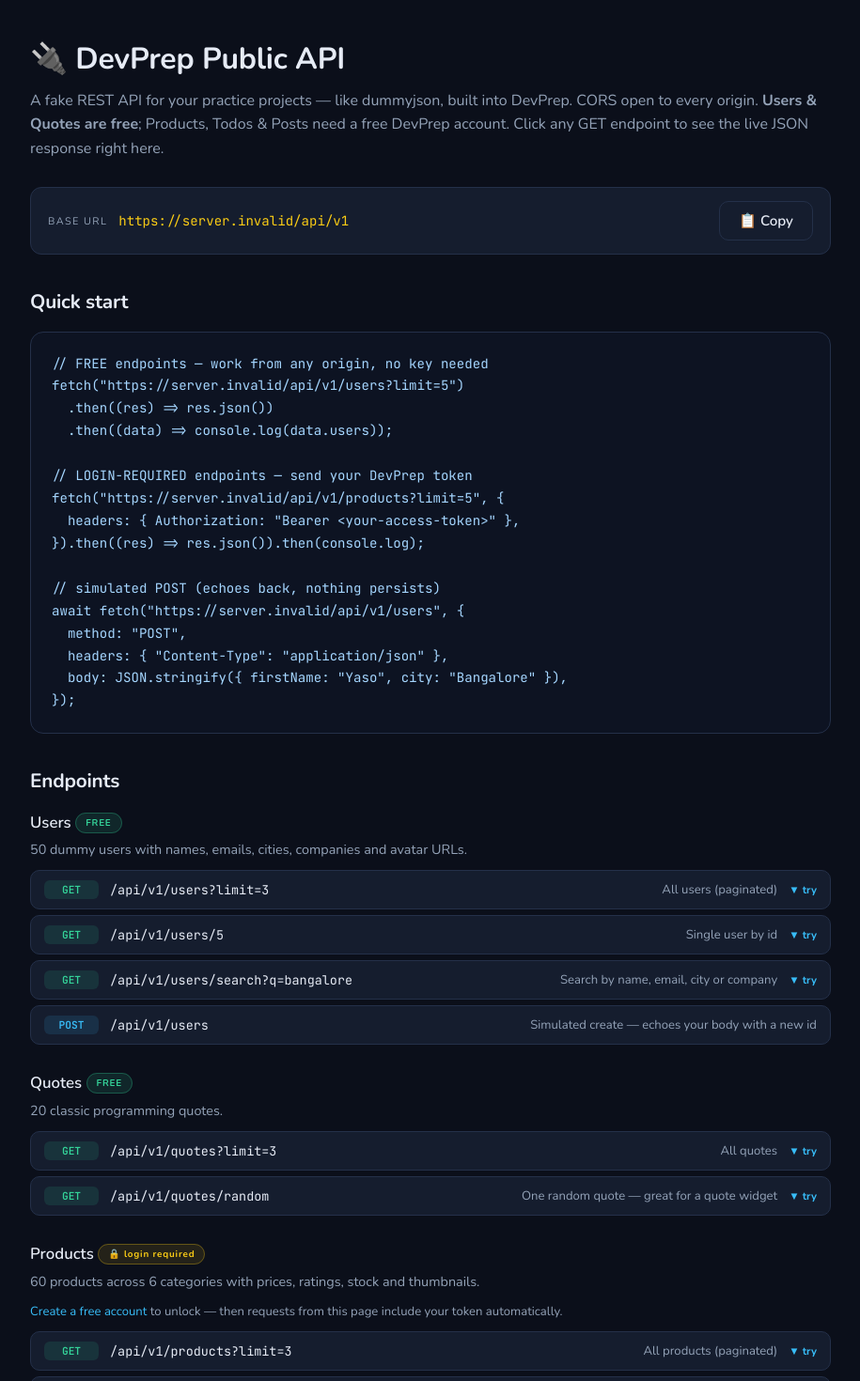
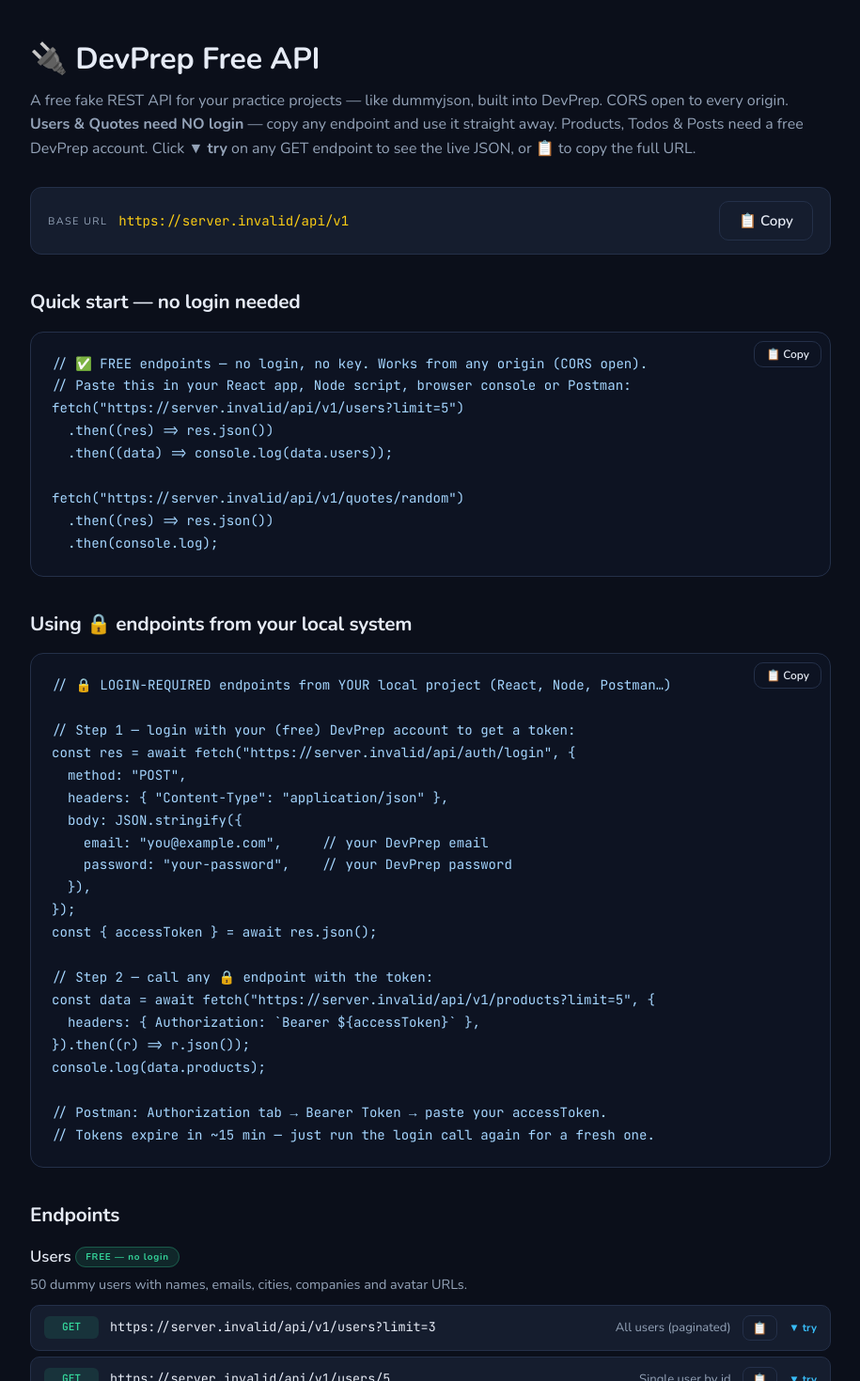
Before and after one commit to Yasowant/prepjs-client, a React (Vite) app: page /api in a window 1280 px wide. Shown: the part 80-1550 px from the top of the page at 94% size, without its empty margins (182-1097 px from the left). Built offline with nearby package versions, Linux system fonts and the light colour scheme; no server answers.

Commit message:
updated code

```diff
--- a/src/components/Navbar.jsx
+++ b/src/components/Navbar.jsx
@@ -18,6 +18,7 @@ export default function Navbar() {
         <NavLink to="/playground">Playground</NavLink>
         <NavLink to="/react-lab">React Lab</NavLink>
         <NavLink to="/visualizer">Visualizer</NavLink>
+        <NavLink to="/api">Free API</NavLink>
         {user && <NavLink to="/quiz">Quiz</NavLink>}
         {user && <NavLink to="/chat">AI Coach</NavLink>}
         {user && <NavLink to="/dashboard">Dashboard</NavLink>}
--- a/src/pages/ApiDocs.jsx
+++ b/src/pages/ApiDocs.jsx
@@ -2,7 +2,8 @@ import { useState } from "react";
 import { Link } from "react-router-dom";
 import { useAuth } from "../context/AuthContext.jsx";
 
-const BASE = `${import.meta.env.VITE_API_URL || window.location.origin}/api/v1`;
+const ORIGIN = import.meta.env.VITE_API_URL || window.location.origin;
+const BASE = `${ORIGIN}/api/v1`;
 
 const SECTIONS = [
   {
@@ -59,28 +60,52 @@ const SECTIONS = [
   },
 ];
 
-const EXAMPLE = `// FREE endpoints — work from any origin, no key needed
+const FREE_EXAMPLE = `// ✅ FREE endpoints — no login, no key. Works from any origin (CORS open).
+// Paste this in your React app, Node script, browser console or Postman:
 fetch("${BASE}/users?limit=5")
   .then((res) => res.json())
   .then((data) => console.log(data.users));
 
-// LOGIN-REQUIRED endpoints — send your DevPrep token
-fetch("${BASE}/products?limit=5", {
-  headers: { Authorization: "Bearer <your-access-token>" },
-}).then((res) => res.json()).then(console.log);
+fetch("${BASE}/quotes/random")
+  .then((res) => res.json())
+  .then(console.log);`;
 
-// simulated POST (echoes back, nothing persists)
-await fetch("${BASE}/users", {
+const LOGIN_EXAMPLE = `// 🔒 LOGIN-REQUIRED endpoints from YOUR local project (React, Node, Postman…)
+
+// Step 1 — login with your (free) DevPrep account to get a token:
+const res = await fetch("${ORIGIN}/api/auth/login", {
   method: "POST",
   headers: { "Content-Type": "application/json" },
-  body: JSON.stringify({ firstName: "Yaso", city: "Bangalore" }),
-});`;
+  body: JSON.stringify({
+    email: "you@example.com",     // your DevPrep email
+    password: "your-password",    // your DevPrep password
+  }),
+});
+const { accessToken } = await res.json();
+
+// Step 2 — call any 🔒 endpoint with the token:
+const data = await fetch("${BASE}/products?limit=5", {
+  headers: { Authorization: \`Bearer \${accessToken}\` },
+}).then((r) => r.json());
+console.log(data.products);
+
+// Postman: Authorization tab → Bearer Token → paste your accessToken.
+// Tokens expire in ~15 min — just run the login call again for a fresh one.`;
 
 export default function ApiDocs() {
   const { user } = useAuth();
   const [openPath, setOpenPath] = useState(null);
   const [responses, setResponses] = useState({}); // path -> { loading, text, status }
-  const [copied, setCopied] = useState(false);
+  const [copiedKey, setCopiedKey] = useState(null);
+
+  const token = typeof localStorage !== "undefined" ? localStorage.getItem("accessToken") : null;
+
+  function copy(text, key) {
+    navigator.clipboard?.writeText(text).then(() => {
+      setCopiedKey(key);
+      setTimeout(() => setCopiedKey(null), 1500);
+    });
+  }
 
   async function tryEndpoint(path, locked) {
     if (openPath === path) return setOpenPath(null); // toggle closed
@@ -90,8 +115,8 @@ export default function ApiDocs() {
     setResponses((r) => ({ ...r, [path]: { loading: true } }));
     try {
       const headers = {};
-      const token = localStorage.getItem("accessToken");
-      if (locked && token) headers.Authorization = `Bearer ${token}`;
+      const freshToken = localStorage.getItem("accessToken");
+      if (locked && freshToken) headers.Authorization = `Bearer ${freshToken}`;
 
       const res = await fetch(`${BASE}${path}`, { headers });
       const data = await res.json().catch(() => ({}));
@@ -111,35 +136,67 @@ export default function ApiDocs() {
     }
   }
 
-  function copyBase() {
-    navigator.clipboard?.writeText(BASE).then(() => {
-      setCopied(true);
-      setTimeout(() => setCopied(false), 1500);
-    });
-  }
-
   return (
     <div className="page apidocs-page">
-      <h1>🔌 DevPrep Public API</h1>
+      <h1>🔌 DevPrep Free API</h1>
       <p className="page-sub">
-        A fake REST API for your practice projects — like dummyjson, built into DevPrep.
-        CORS open to every origin. <strong>Users & Quotes are free</strong>; Products,
-        Todos & Posts need a free DevPrep account. Click any GET endpoint to see the
-        live JSON response right here.
+        A free fake REST API for your practice projects — like dummyjson, built into DevPrep.
+        CORS open to every origin. <strong>Users & Quotes need NO login</strong> — copy any
+        endpoint and use it straight away. Products, Todos & Posts need a free DevPrep account.
+        Click <strong>▼ try</strong> on any GET endpoint to see the live JSON, or{" "}
+        <strong>📋</strong> to copy the full URL.
       </p>
 
       {/* base url */}
       <div className="api-base">
         <span className="api-base-label">BASE URL</span>
         <code>{BASE}</code>
-        <button className="btn btn-outline" onClick={copyBase}>
-          {copied ? "✓ Copied" : "📋 Copy"}
+        <button className="btn btn-outline" onClick={() => copy(BASE, "base")}>
+          {copiedKey === "base" ? "✓ Copied" : "📋 Copy"}
         </button>
       </div>
 
+      {/* your token (logged in only) */}
+      {user && token && (
+        <div className="api-token-box">
+          <div className="api-token-head">
+            <span>🔑 Your access token — use it in Postman / curl / your own code</span>
+            <button className="btn btn-outline" onClick={() => copy(token, "token")}>
+              {copiedKey === "token" ? "✓ Copied" : "📋 Copy token"}
+            </button>
+          </div>
+          <code className="api-token-value">
+            {token.slice(0, 42)}…{token.slice(-8)}
+          </code>
+          <p>
+            Send it as <code>Authorization: Bearer &lt;token&gt;</code>. It expires in ~15 minutes —
+            revisit this page for a fresh one, or login from your code (example below).
+          </p>
+        </div>
+      )}
+
       {/* quick start */}
-      <h2 className="api-h2">Quick start</h2>
-      <pre className="code-block">{EXAMPLE}</pre>
+      <h2 className="api-h2">Quick start — no login needed</h2>
+      <div className="api-example-wrap">
+        <button
+          className="btn btn-outline api-example-copy"
+          onClick={() => copy(FREE_EXAMPLE, "free-ex")}
+        >
+          {copiedKey === "free-ex" ? "✓ Copied" : "📋 Copy"}
+        </button>
+        <pre className="code-block">{FREE_EXAMPLE}</pre>
+      </div>
+
+      <h2 className="api-h2">Using 🔒 endpoints from your local system</h2>
+      <div className="api-example-wrap">
+        <button
+          className="btn btn-outline api-example-copy"
+          onClick={() => copy(LOGIN_EXAMPLE, "login-ex")}
+        >
+          {copiedKey === "login-ex" ? "✓ Copied" : "📋 Copy"}
+        </button>
+        <pre className="code-block">{LOGIN_EXAMPLE}</pre>
+      </div>
 
       {/* endpoints */}
       <h2 className="api-h2">Endpoints</h2>
@@ -150,7 +207,7 @@ export default function ApiDocs() {
             {section.locked ? (
               <span className="api-tier locked">🔒 login required</span>
             ) : (
-              <span className="api-tier free">FREE</span>
+              <span className="api-tier free">FREE — no login</span>
             )}
           </h3>
           <p className="api-section-desc">{section.desc}</p>
@@ -166,20 +223,37 @@ export default function ApiDocs() {
             {section.endpoints.map(([method, path, desc]) => {
               const isOpen = openPath === path;
               const resp = responses[path];
+              const fullUrl = `${BASE}${path}`;
+              const copyKey = method + path;
               return (
-                <div key={method + path}>
-                  <button
+                <div key={copyKey}>
+                  <div
                     className={`api-row ${isOpen ? "open" : ""}`}
                     onClick={() => method === "GET" && tryEndpoint(path, section.locked)}
-                    style={{ width: "100%", cursor: method === "GET" ? "pointer" : "default" }}
+                    style={{ cursor: method === "GET" ? "pointer" : "default" }}
+                    role="button"
+                    tabIndex={0}
+                    onKeyDown={(e) => {
+                      if (e.key === "Enter" && method === "GET") tryEndpoint(path, section.locked);
+                    }}
                   >
                     <span className={`api-method ${method.toLowerCase()}`}>{method}</span>
-                    <span className="api-path">/api/v1{path}</span>
+                    <span className="api-path" title={fullUrl}>{fullUrl}</span>
                     <span className="api-desc">{desc}</span>
+                    <button
+                      className="api-copy"
+                      title="Copy full URL"
+                      onClick={(e) => {
+                        e.stopPropagation();
+                        copy(fullUrl, copyKey);
+                      }}
+                    >
+                      {copiedKey === copyKey ? "✓ Copied" : "📋"}
+                    </button>
                     {method === "GET" && (
                       <span className="api-expand">{isOpen ? "▲" : "▼ try"}</span>
                     )}
-                  </button>
+                  </div>
 
                   {isOpen && (
                     <pre className={`api-json ${resp?.status >= 400 ? "error" : ""}`}>
@@ -205,8 +279,9 @@ export default function ApiDocs() {
       <div className="api-notes">
         <h3>📌 Good to know</h3>
         <ul>
-          <li><strong>Free tier:</strong> Users & Quotes — no auth, use them from any app or origin.</li>
-          <li><strong>Login tier:</strong> Products, Todos & Posts — send <code>Authorization: Bearer &lt;token&gt;</code> from a free DevPrep account.</li>
+          <li><strong>Free tier:</strong> Users & Quotes — no auth, no key. Copy the URL and call it from any app, browser console, Postman or curl.</li>
+          <li><strong>Login tier:</strong> Products, Todos & Posts — login via <code>POST {ORIGIN}/api/auth/login</code> to get an <code>accessToken</code>, then send <code>Authorization: Bearer &lt;token&gt;</code>. A DevPrep account is free.</li>
+          <li>Tokens expire after ~15 minutes — run the login call again in your code for a fresh one (see the example above).</li>
           <li>Every list endpoint supports <code>?limit=</code> and <code>?skip=</code> (max 100) — responses include <code>total</code> for pagination and infinite scroll.</li>
           <li>POST / PUT / DELETE are <strong>simulated</strong>: they echo your data with <code>isSimulated: true</code>, nothing persists.</li>
           <li>Data is deterministic — the same ids return the same records every time.</li>
--- a/src/styles.css
+++ b/src/styles.css
@@ -1886,6 +1886,46 @@ a.api-path:hover { color: var(--accent); text-decoration: underline; }
 .api-json.error { color: var(--red); }
 .api-json-hint { color: var(--primary); }
 
+/* copy full-url button on each endpoint row */
+.api-copy {
+  background: transparent; border: 1px solid var(--border); border-radius: 8px;
+  color: var(--text-dim); font-size: 0.78rem; padding: 4px 10px;
+  cursor: pointer; flex-shrink: 0; font-family: inherit;
+  transition: border-color 0.13s, color 0.13s;
+}
+.api-copy:hover { border-color: var(--accent); color: var(--accent); }
+.api-path {
+  overflow-wrap: anywhere; word-break: break-all; min-width: 0; flex: 1 1 260px;
+}
+
+/* your-access-token panel */
+.api-token-box {
+  background: var(--card); border: 1px solid rgba(250, 204, 21, 0.35);
+  border-left: 3px solid var(--primary);
+  border-radius: 12px; padding: 16px 20px; margin: 18px 0 4px;
+}
+.api-token-head {
+  display: flex; align-items: center; justify-content: space-between;
+  gap: 12px; flex-wrap: wrap; margin-bottom: 10px; font-weight: 600; font-size: 0.92rem;
+}
+.api-token-value {
+  display: block; font-family: var(--mono); font-size: 0.78rem;
+  color: var(--primary); background: rgba(250, 204, 21, 0.07);
+  padding: 8px 12px; border-radius: 8px; word-break: break-all; margin-bottom: 10px;
+}
+.api-token-box p { color: var(--text-dim); font-size: 0.84rem; line-height: 1.6; margin: 0; }
+.api-token-box p code {
+  font-family: var(--mono); font-size: 0.82em; color: var(--primary);
+  background: rgba(250, 204, 21, 0.08); padding: 1px 6px; border-radius: 5px;
+}
+
+/* copy button floating over quick-start examples */
+.api-example-wrap { position: relative; }
+.api-example-copy {
+  position: absolute; top: 10px; right: 10px; z-index: 2;
+  font-size: 0.75rem; padding: 5px 12px;
+}
+
 .api-notes {
   background: var(--card); border: 1px solid var(--border);
   border-left: 3px solid var(--primary);
```
